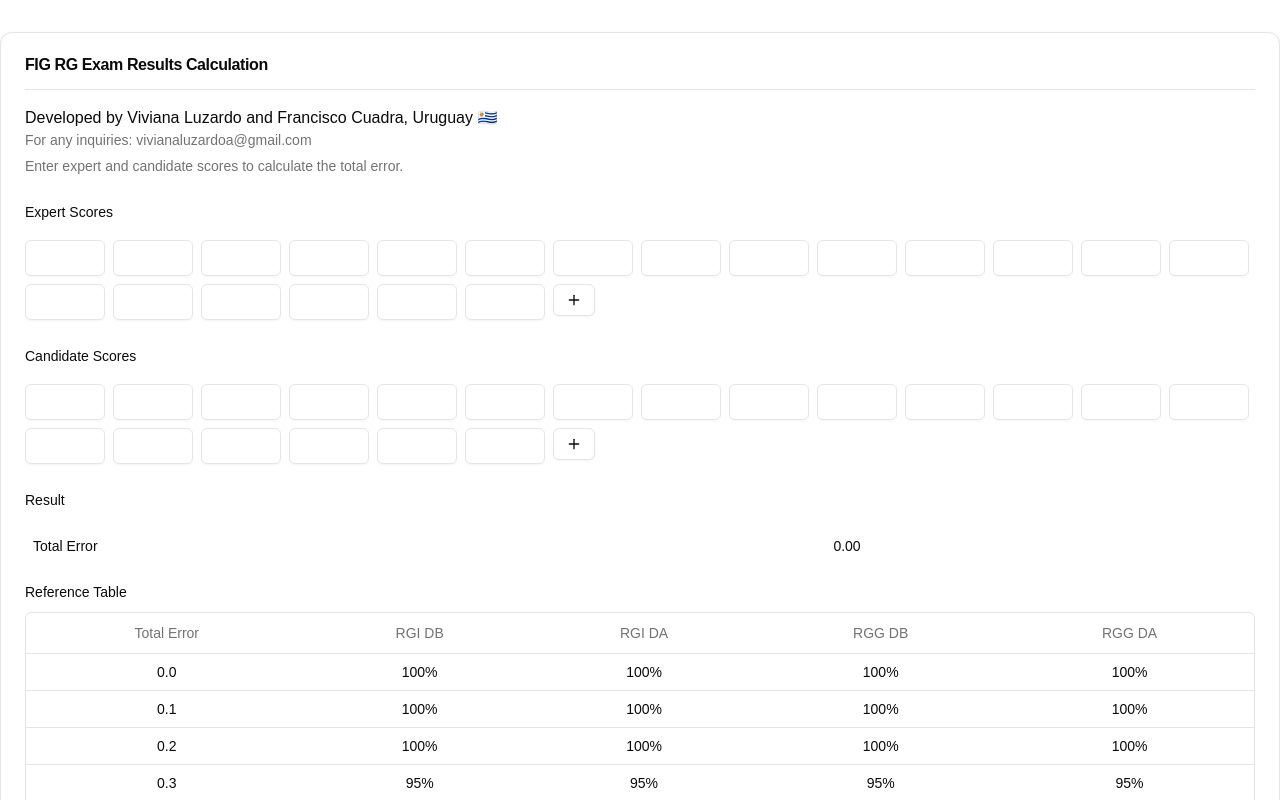
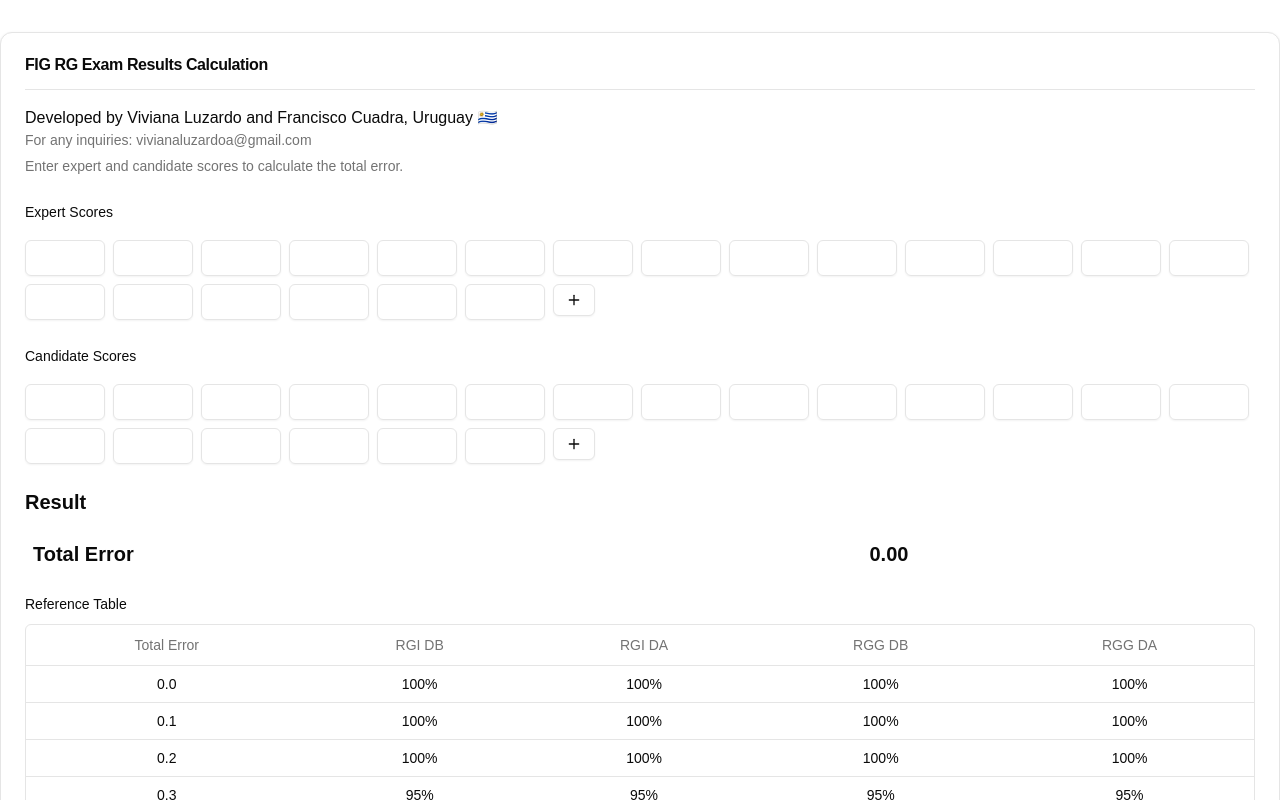
Before and after one commit to Qadra42/fig-dabd-calculator, a Next.js app: page / in a window 1280 px wide. Shown: the top 800 px of the page. Built offline with nearby package versions, Linux system fonts and the light colour scheme.

Commit message:
chore: improve total error

```diff
--- a/src/app/page.tsx
+++ b/src/app/page.tsx
@@ -115,12 +115,12 @@ export default function LevenshteinCalculator() {
             </div>
 
             <div className="space-y-4">
-              <Label>Result</Label>
+              <Label className="text-xl font-bold">Result</Label>
               <Table>
                 <TableBody>
                   <TableRow>
-                    <TableCell className="font-medium">Total Error</TableCell>
-                    <TableCell>{result.toFixed(2)}</TableCell>
+                    <TableCell className="text-xl font-bold">Total Error</TableCell>
+                    <TableCell className="text-xl font-bold">{result.toFixed(2)}</TableCell>
                   </TableRow>
                 </TableBody>
               </Table>
```
